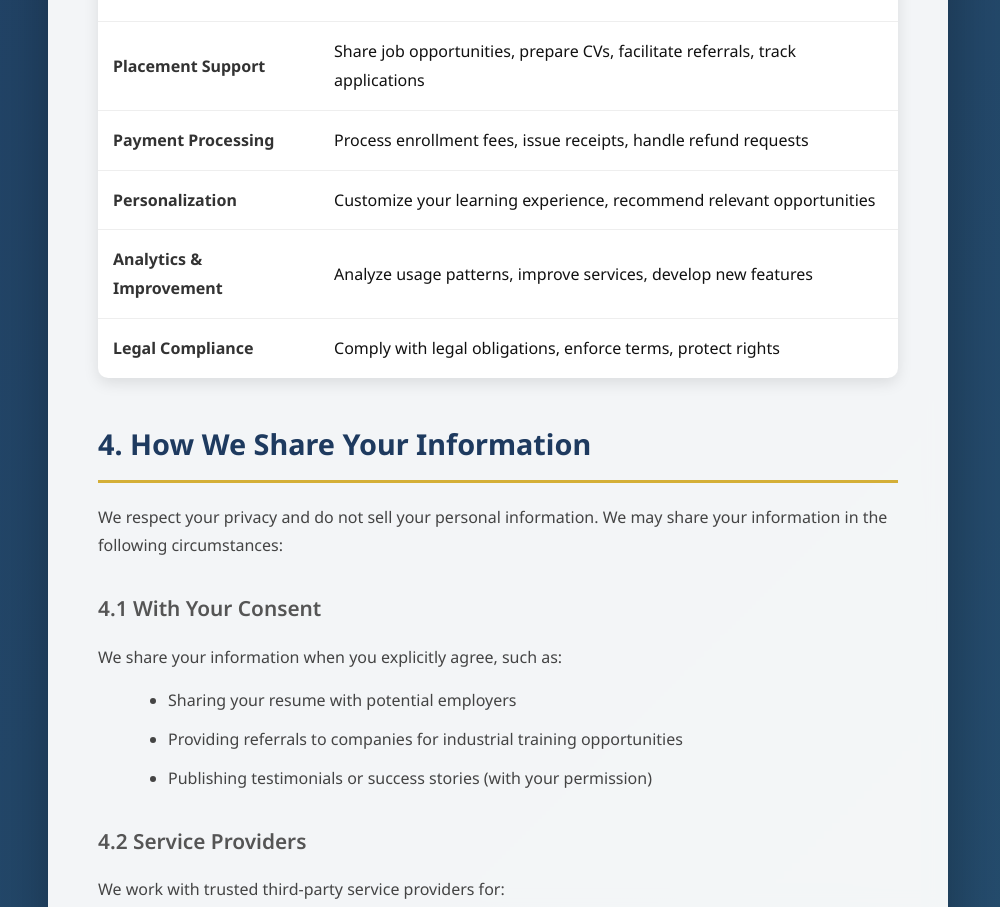
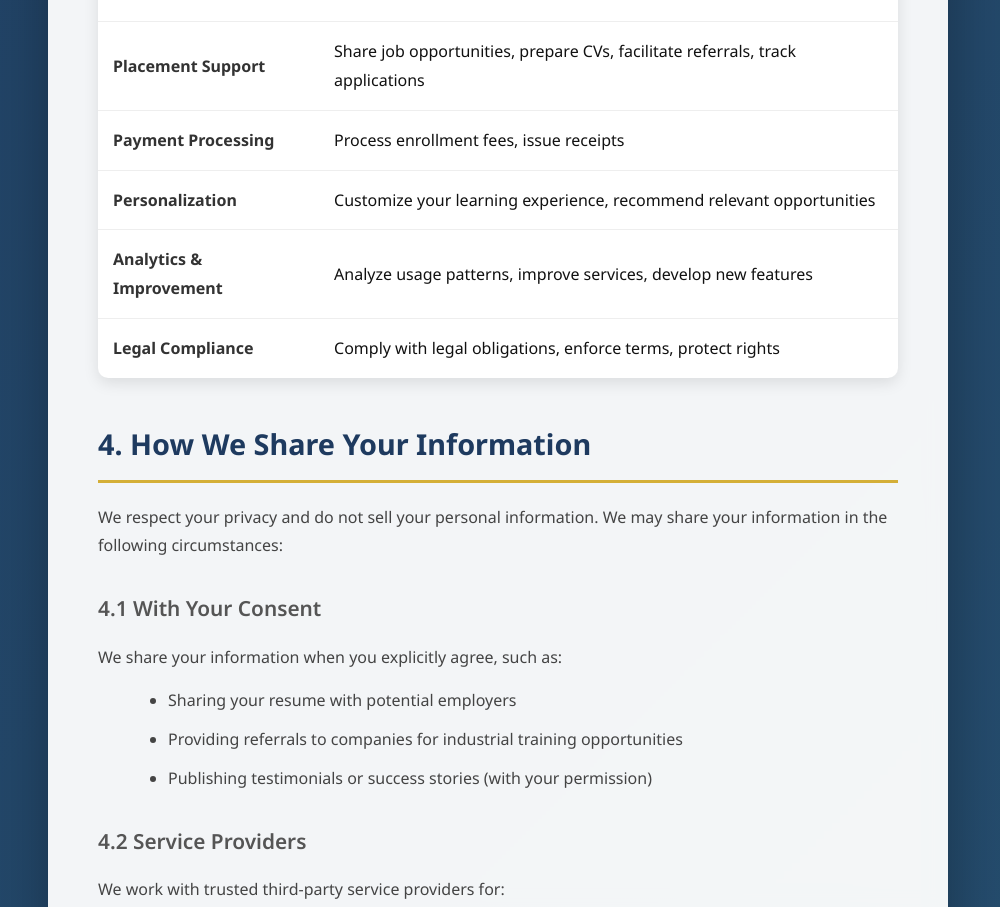
Before and after one commit to seenmttai/msc-courses, a plain HTML site: page privacy-policy.html in a window 1280 px wide. Shown: the part 2142-3049 px from the top of the page, without its empty margins (142-1142 px from the left). Drawn offline with Linux system fonts and the light colour scheme.

```diff
--- a/privacy-policy.html
+++ b/privacy-policy.html
@@ -288,7 +288,7 @@
                     </tr>
                     <tr>
                         <td><strong>Payment Processing</strong></td>
-                        <td>Process enrollment fees, issue receipts, handle refund requests</td>
+                        <td>Process enrollment fees, issue receipts</td>
                     </tr>
                     <tr>
                         <td><strong>Personalization</strong></td>
```
